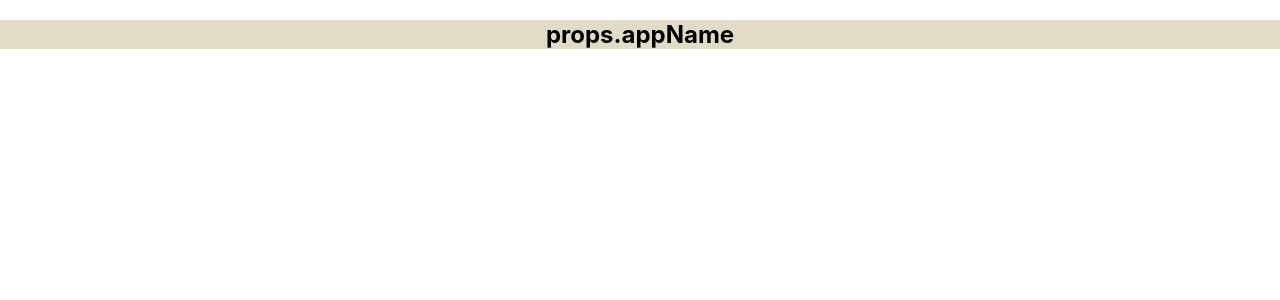
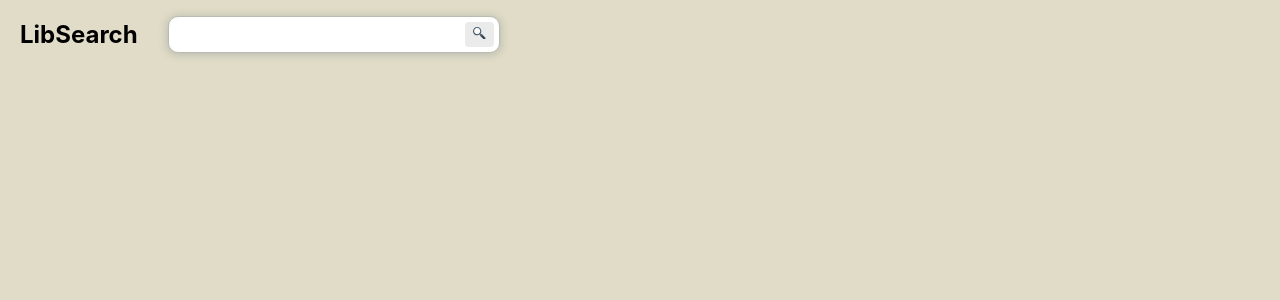
Before and after one commit to TanglingTreats/CSC3010-frontend, a React (Create React App) app: page /#/search in a window 1280 px wide. Shown: the top 300 px of the page. Built offline with nearby package versions, Linux system fonts and the light colour scheme.

Commit message:
Add results page header. Add default query for search bar.

```diff
--- a/src/App.css
+++ b/src/App.css
@@ -5,7 +5,6 @@
 .App {
     background-color: var(--background-theme);
     height: 100%;
-    text-align: center;
 }
 
 .App-logo {
--- a/src/App.tsx
+++ b/src/App.tsx
@@ -12,7 +12,7 @@ function App() {
     <div className="App">
       <Routes>
         <Route path="/" element={<HomePage appName={appName} />}/>
-        <Route path="search" element={<ResultsPage appName={appName}/>}/>
+        <Route path="/search" element={<ResultsPage appName={appName}/>}/>
       </Routes>
     </div>
   );
--- a/src/HomePage/homePage.tsx
+++ b/src/HomePage/homePage.tsx
@@ -1,5 +1,5 @@
 import React, { useState } from "react";
-import { useSearchParams } from "react-router-dom";
+import { useNavigate, useSearchParams } from "react-router-dom";
 import { SearchBar } from "../SearchBar/searchBar"
 
 
@@ -8,10 +8,11 @@ interface HomePageIntf {
 }
 
 export function HomePage(props: HomePageIntf) {
+  const navigate = useNavigate();
   let [searchParams, setSearchParams] = useSearchParams();
 
   function sendQuery(query: string) {
-    console.log(`Sending query: ${query}`);
+    navigate(`/search?query=${query}`)
   }
 
   return (
--- a/src/ResultsPage/resultsPage.css
+++ b/src/ResultsPage/resultsPage.css
@@ -1,6 +1,21 @@
 .page {
-    background-color: var(--background-theme);
+    min-height: 100vh;
+    display: flex;
+    flex-direction: column;
 }
+
+.header {
+    display: flex;
+    flex-direction: row;
+    justify-content: start;
+    align-items: center;
+    padding: 0 20px;
+}
+
+.header h2 {
+    margin-right: 30px;
+}
+
 .content {
 
 }
--- a/src/ResultsPage/resultsPage.tsx
+++ b/src/ResultsPage/resultsPage.tsx
@@ -1,14 +1,28 @@
 import React from "react";
+import { useNavigate, useSearchParams } from "react-router-dom";
+import { SearchBar } from "../SearchBar/searchBar"
+
+import "./resultsPage.css";
 
 interface ResultsPageProps {
   appName: string
 }
 
 export function ResultsPage(props: ResultsPageProps) {
+  const navigate = useNavigate();
+  let [searchParams, setSearchParams] = useSearchParams();
+
+  const query = searchParams.get("query") || "";
+
+  function sendQuery(query: string) {
+    navigate(`/search?query=${query}`)
+  }
+
   return (
     <div className="page">
-      <header>
-        <h2>props.appName</h2>
+      <header className="header">
+        <h2>{props.appName}</h2>
+        <SearchBar query={query} sendQuery={sendQuery} />
       </header>
       <div className="content">
       </div>
--- a/src/SearchBar/searchBar.css
+++ b/src/SearchBar/searchBar.css
@@ -28,6 +28,7 @@ input[type="search"]:focus {
     border: 1px solid var(--shadow-color);
     border-radius: 10px;
     width: 20em;
+    height: 25px;
 }
 
 .search-bar:hover {
--- a/src/SearchBar/searchBar.tsx
+++ b/src/SearchBar/searchBar.tsx
@@ -5,18 +5,21 @@ import {ReactComponent as MagnifyingGlass }from '../assets/magnifying-glass-sear
 import './searchBar.css';
 
 interface SearchBarIntf {
+  query?: string;
   sendQuery: any;
 }
 
 export function SearchBar(props: SearchBarIntf) {
-  const [searchTerm, setSearchTerm] = useState<string>();
+  const [searchTerm, setSearchTerm] = useState<string>(props.query || "");
+
+  const query = props.query || "";
 
   function sendQuery() {
     props.sendQuery(searchTerm)
   }
 
   return (<div className="search-bar">
-    <input id="" size={30} type="search" onChange={(e)=>{setSearchTerm(e.target.value);}} onKeyUp={(e) => {if(e.key === "Enter") sendQuery();}} tabIndex={0} autoFocus></input>
+    <input id="" defaultValue={query} size={30} type="search" onChange={(e)=>{setSearchTerm(e.target.value);}} onKeyUp={(e) => {if(e.key === "Enter") sendQuery();}} tabIndex={0} autoFocus></input>
     <button className="search-button" onClick={() => sendQuery()}><MagnifyingGlass/></button>
   </div>);
 
```
